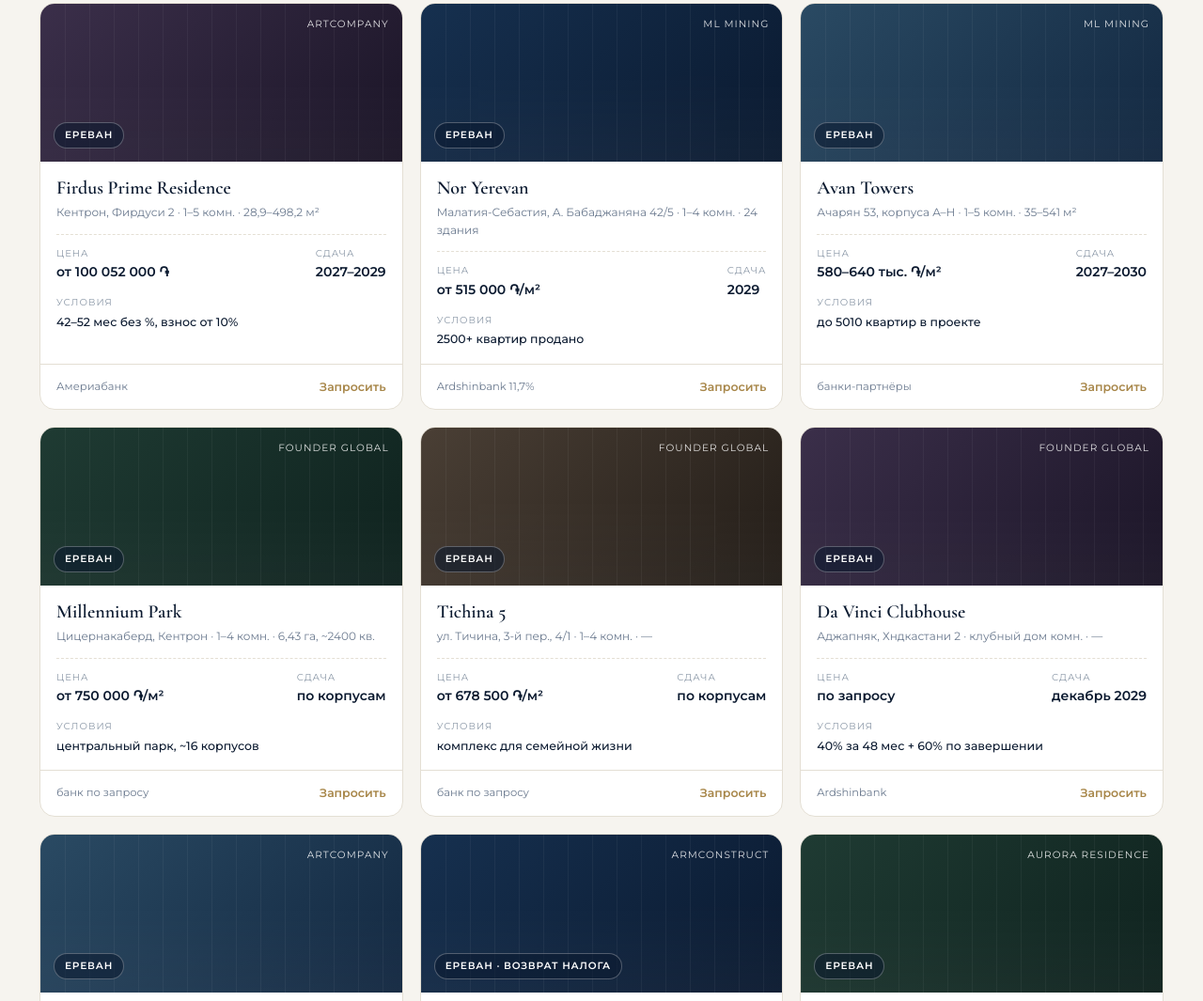
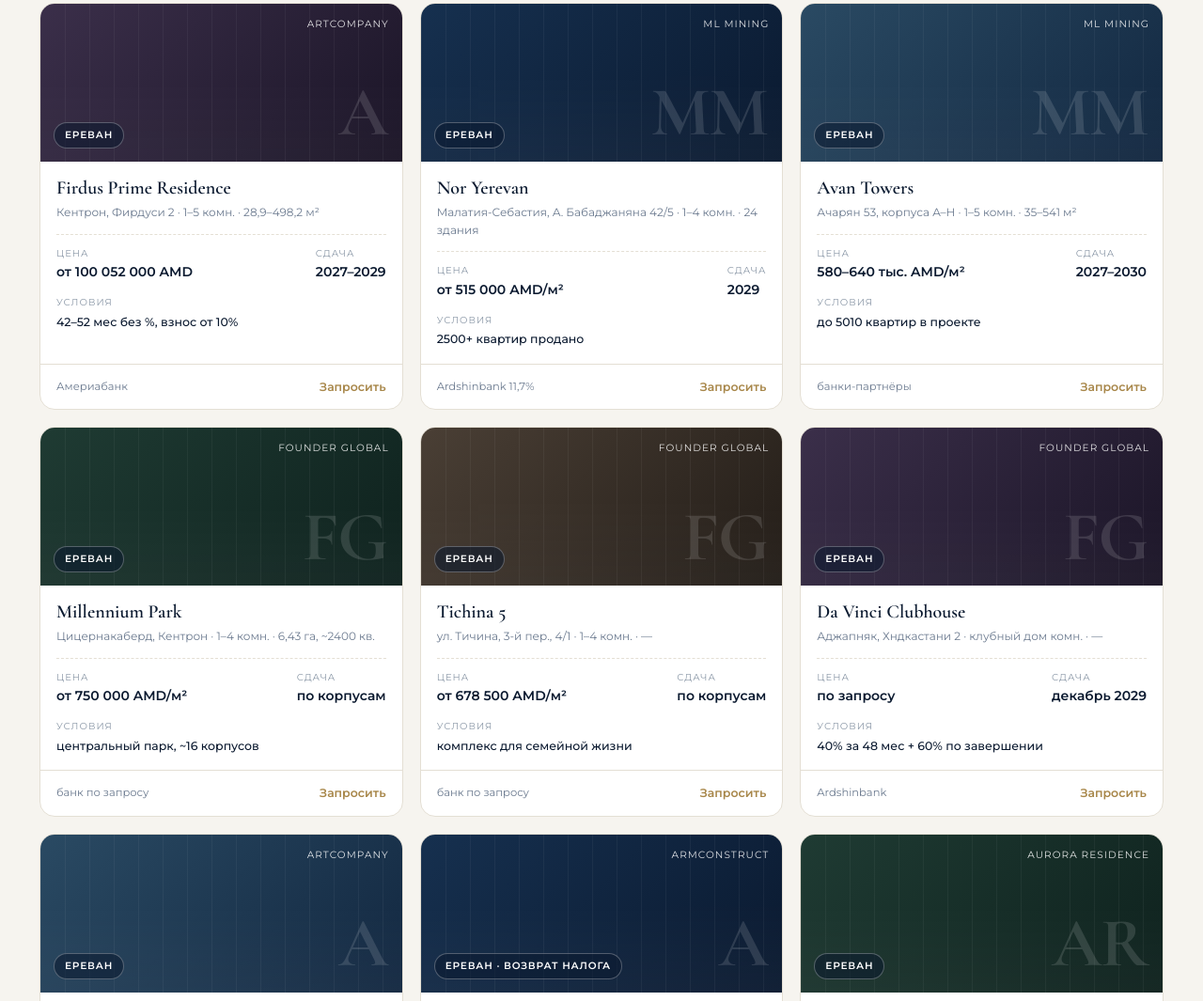
Before and after one commit to revsargs-ux/chronos-novostroyki, a plain HTML site: page index.html in a window 1280 px wide. Shown: the part 1590-2655 px from the top of the page at 94% size. Drawn offline with nearby package versions, Linux system fonts and the light colour scheme.

Commit message:
Fix currency glyph, add developer monograms

```diff
--- a/index.html
+++ b/index.html
@@ -102,6 +102,8 @@ section{padding:64px 0}
   linear-gradient(0deg,rgba(255,255,255,.10),transparent 60%)}
 .visual .tag{position:relative;z-index:2;background:rgba(10,25,47,.55);border:1px solid rgba(255,255,255,.28);
   border-radius:999px;padding:5px 11px;font-size:10.5px;letter-spacing:.08em;text-transform:uppercase;font-weight:600}
+.visual .mono-big{position:absolute;right:16px;bottom:-6px;font-family:'Cormorant Garamond',serif;font-size:74px;
+  font-weight:700;color:rgba(255,255,255,.13);z-index:1;letter-spacing:-.02em}
 .visual .dev-name{position:absolute;right:14px;top:14px;z-index:2;font-size:10.5px;letter-spacing:.1em;
   text-transform:uppercase;opacity:.85}
 .pbody{padding:17px 17px 0;flex:1;display:flex;flex-direction:column}
@@ -292,12 +294,12 @@ footer a:hover{color:var(--gold-d)}
     <table class="tbl">
       <thead><tr><th>Проект</th><th>Локация</th><th>Цена метра</th><th>Сдача</th></tr></thead>
       <tbody>
-        <tr><td>Firdus Prime Residence</td><td>Кентрон, Фирдуси 2</td><td>медиана ≈ 2 443 000 ֏ (≈ $6 600)</td><td>2027–2029</td></tr>
-        <tr><td>Millennium Park</td><td>Цицернакаберд</td><td>от 750 000 ֏</td><td>по корпусам</td></tr>
-        <tr><td>Tichina 5</td><td>Тичина, 3-й пер.</td><td>от 678 500 ֏</td><td>по корпусам</td></tr>
-        <tr><td>Avan Towers</td><td>Ачарян 53</td><td>580 000 – 640 000 ֏</td><td>2027–2030</td></tr>
-        <tr><td>Nor Yerevan</td><td>Малатия-Себастия</td><td>от 515 000 ֏</td><td>2029</td></tr>
-        <tr><td>Green Way Residence</td><td>Ереван</td><td>420 000 ֏</td><td>по корпусам</td></tr>
+        <tr><td>Firdus Prime Residence</td><td>Кентрон, Фирдуси 2</td><td>медиана ≈ 2 443 000 AMD (≈ $6 600)</td><td>2027–2029</td></tr>
+        <tr><td>Millennium Park</td><td>Цицернакаберд</td><td>от 750 000 AMD</td><td>по корпусам</td></tr>
+        <tr><td>Tichina 5</td><td>Тичина, 3-й пер.</td><td>от 678 500 AMD</td><td>по корпусам</td></tr>
+        <tr><td>Avan Towers</td><td>Ачарян 53</td><td>580 000 – 640 000 AMD</td><td>2027–2030</td></tr>
+        <tr><td>Nor Yerevan</td><td>Малатия-Себастия</td><td>от 515 000 AMD</td><td>2029</td></tr>
+        <tr><td>Green Way Residence</td><td>Ереван</td><td>420 000 AMD</td><td>по корпусам</td></tr>
       </tbody>
     </table>
     <p class="note">Курс и цены указаны по данным буклетов на 13–15.11.2026. Перед сделкой всегда сверяем актуальный прайс застройщика.</p>
@@ -369,19 +371,19 @@ const DEVS = [
 
 const P = [
  {n:'Firdus Prime Residence', dev:'Artcompany', city:'Ереван', area:'Кентрон, Фирдуси 2', rooms:'1–5', size:'28,9–498,2 м²',
-  price:'от 100 052 000 ֏', usd:277660, m2:'медиана 2 443 000 ֏/м²', due:'2027–2029',
+  price:'от 100 052 000 AMD', usd:277660, m2:'медиана 2 443 000 AMD/м²', due:'2027–2029',
   tags:['рассрочка','ипотека'], plan:'42–52 мес без %, взнос от 10%', bank:'Америабанк', v:'alt4'},
  {n:'Nor Yerevan', dev:'ML Mining', city:'Ереван', area:'Малатия-Себастия, А. Бабаджаняна 42/5', rooms:'1–4', size:'24 здания',
-  price:'от 515 000 ֏/м²', usd:61000, m2:'от 515 000 ֏/м²', due:'2029',
+  price:'от 515 000 AMD/м²', usd:61000, m2:'от 515 000 AMD/м²', due:'2029',
   tags:['ипотека'], plan:'2500+ квартир продано', bank:'Ardshinbank 11,7%', v:''},
  {n:'Avan Towers', dev:'ML Mining', city:'Ереван', area:'Ачарян 53, корпуса A–H', rooms:'1–5', size:'35–541 м²',
-  price:'580–640 тыс. ֏/м²', usd:69000, m2:'580 000–640 000 ֏/м²', due:'2027–2030',
+  price:'580–640 тыс. AMD/м²', usd:69000, m2:'580 000–640 000 AMD/м²', due:'2027–2030',
   tags:['ипотека','рассрочка'], plan:'до 5010 квартир в проекте', bank:'банки-партнёры', v:'alt1'},
  {n:'Millennium Park', dev:'Founder Global', city:'Ереван', area:'Цицернакаберд, Кентрон', rooms:'1–4', size:'6,43 га, ~2400 кв.',
-  price:'от 750 000 ֏/м²', usd:89000, m2:'от 750 000 ֏/м²', due:'по корпусам',
+  price:'от 750 000 AMD/м²', usd:89000, m2:'от 750 000 AMD/м²', due:'по корпусам',
   tags:['рассрочка'], plan:'центральный парк, ~16 корпусов', bank:'—', v:'alt3'},
  {n:'Tichina 5', dev:'Founder Global', city:'Ереван', area:'ул. Тичина, 3-й пер., 4/1', rooms:'1–4', size:'—',
-  price:'от 678 500 ֏/м²', usd:80000, m2:'от 678 500 ֏/м²', due:'по корпусам',
+  price:'от 678 500 AMD/м²', usd:80000, m2:'от 678 500 AMD/м²', due:'по корпусам',
   tags:['рассрочка'], plan:'комплекс для семейной жизни', bank:'—', v:'alt2'},
  {n:'Da Vinci Clubhouse', dev:'Founder Global', city:'Ереван', area:'Аджапняк, Хндкастани 2', rooms:'клубный дом', size:'—',
   price:'по запросу', usd:100000, m2:'клубный формат', due:'декабрь 2029',
@@ -445,6 +447,7 @@ function render(){
     el.innerHTML = `
       <div class="visual ${p.v}">
         <div class="dev-name">${p.dev}</div>
+        <div class="mono-big">${p.dev.split(' ').map(w=>w[0]).join('').slice(0,2).toUpperCase()}</div>
         <div class="tag">${p.city}${p.tags.includes('налог') ? ' · возврат налога' : ''}</div>
       </div>
       <div class="pbody">
```
Also changed, not shown: s1_hero.png (added), s2_devs.png (added), s2_projects.png (added), s3_prices.png (added), s3_projects.png (added), s4_prices.png (added).
